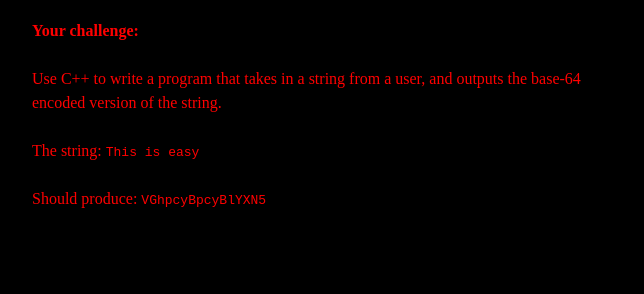
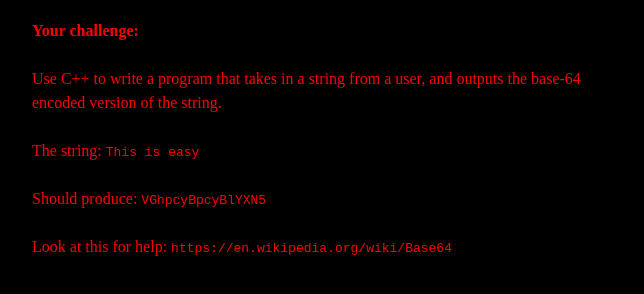
Before and after one commit to eternalred061/eternalred061.github.io, a plain HTML site: page programming1.html in a window 1280 px wide. Shown: the part 148-442 px from the top of the page, without its empty margins (308-952 px from the left). Drawn offline with Linux system fonts and the light colour scheme.

Commit message:
Update programming1.html

```diff
--- a/programming1.html
+++ b/programming1.html
@@ -50,6 +50,9 @@
 
     <br/> <br/> Should produce:
     <code>VGhpcyBpcyBlYXN5</code>
+
+    <br/> <br/> Look at this for help:
+    <code>https://en.wikipedia.org/wiki/Base64</code>
   </p>
   <p name="winner">
 
```
